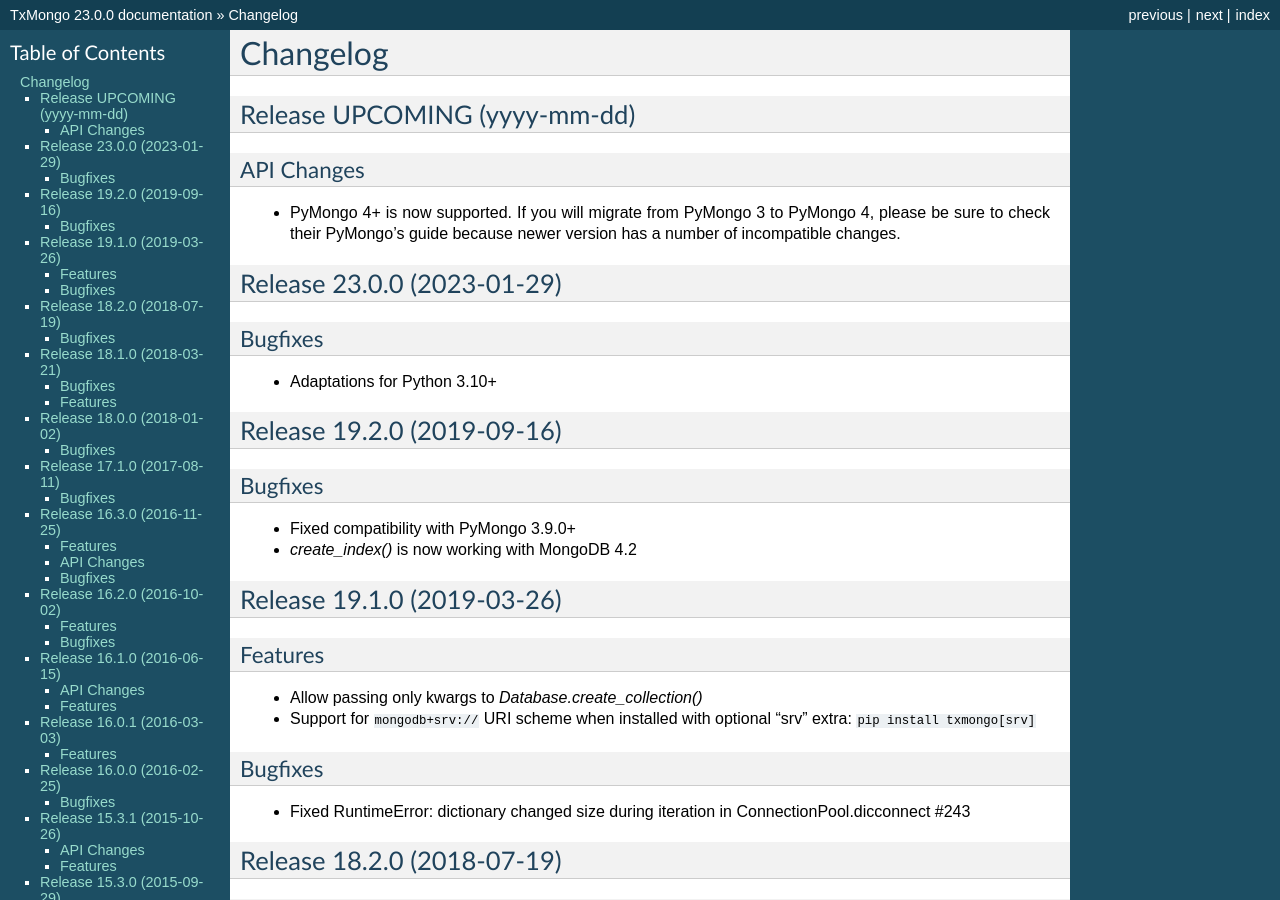
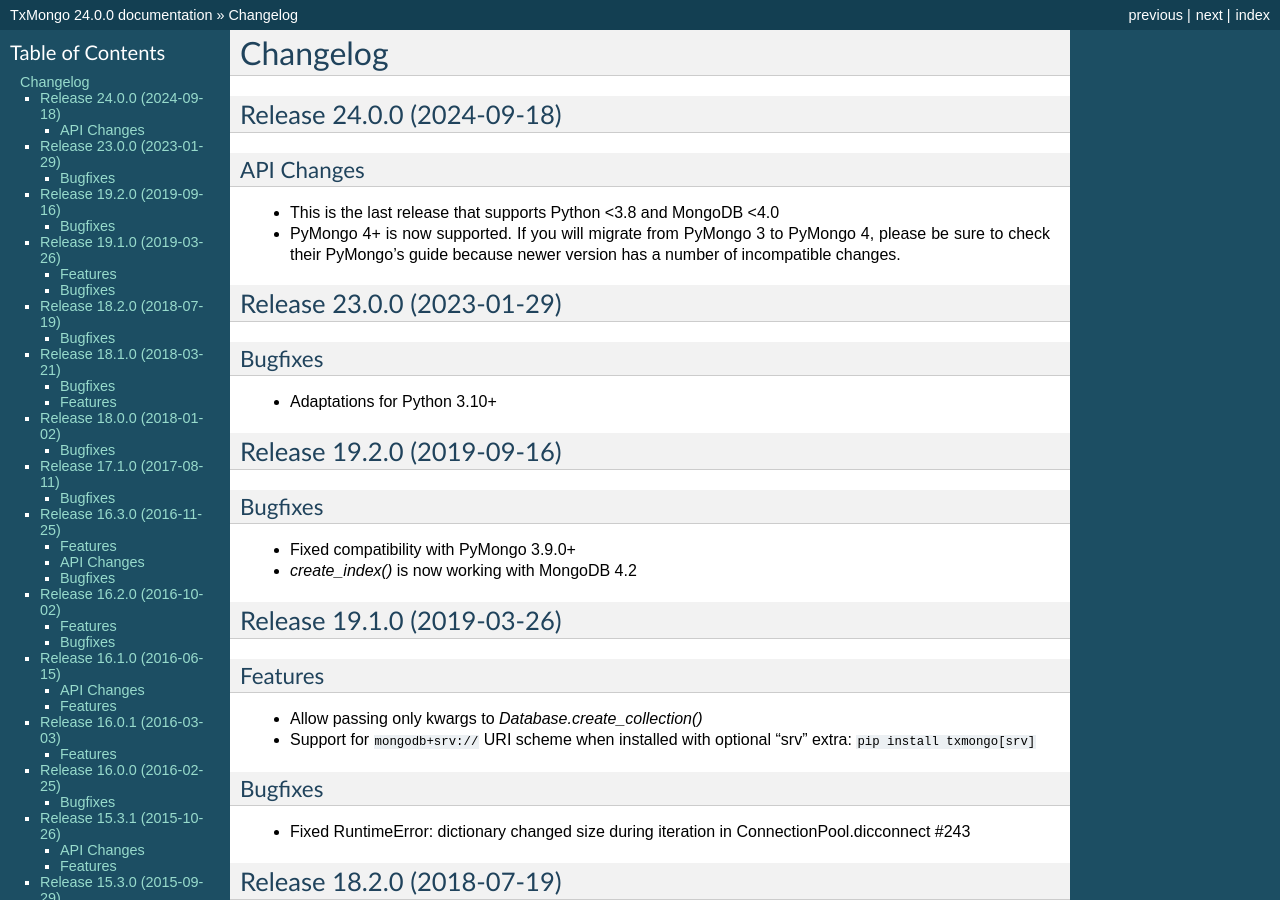
Before and after one commit to twisted/txmongo, a Sphinx documentation site: the page built from docs/source/NEWS.rst, in a window 1280 px wide and 900 px high. Built offline with Sphinx 7.4.7, drawn with Linux system fonts in a browser that asks for light colours; formulas are drawn with MathJax 3; some of the changed text lies outside the part shown.

Commit message:
Version bumped to 24.0.0

```diff
--- a/docs/source/NEWS.rst
+++ b/docs/source/NEWS.rst
@@ -1,12 +1,13 @@
 Changelog
 =========
 
-Release UPCOMING (yyyy-mm-dd)
------------------------------
+Release 24.0.0 (2024-09-18)
+---------------------------
 
 API Changes
 ^^^^^^^^^^^
 
+- This is the last release that supports Python <3.8 and MongoDB <4.0
 - PyMongo 4+ is now supported. If you will migrate from PyMongo 3 to PyMongo 4, please be sure
   to check their PyMongo's guide because newer version has a number of incompatible changes.
 
--- a/docs/source/conf.py
+++ b/docs/source/conf.py
@@ -51,14 +51,14 @@
 
 # General information about the project.
 project = 'TxMongo'
-copyright = '2021, Alexandre Fiori, Bret Curtis, Ilya Skriblovsky'
+copyright = '2024, Alexandre Fiori, Bret Curtis, Ilya Skriblovsky'
 
 # The version info for the project you're documenting, acts as replacement for
 # |version| and |release|, also used in various other places throughout the
 # built documents.
 #
 # The short X.Y version.
-version = '23.0.0'
+version = '24.0.0'
 # The full version, including alpha/beta/rc tags.
 release = version
 
--- a/setup.py
+++ b/setup.py
@@ -3,7 +3,7 @@
 
 setup(
     name="txmongo",
-    version="23.0.0",
+    version="24.0.0",
     description="Asynchronous Python driver for MongoDB <http://www.mongodb.org>",
     author="Alexandre Fiori, Bret Curtis",
     author_email="fiorix@gmail.com, psi29a@gmail.com",
```
Also changed, not shown: 1 other file.
